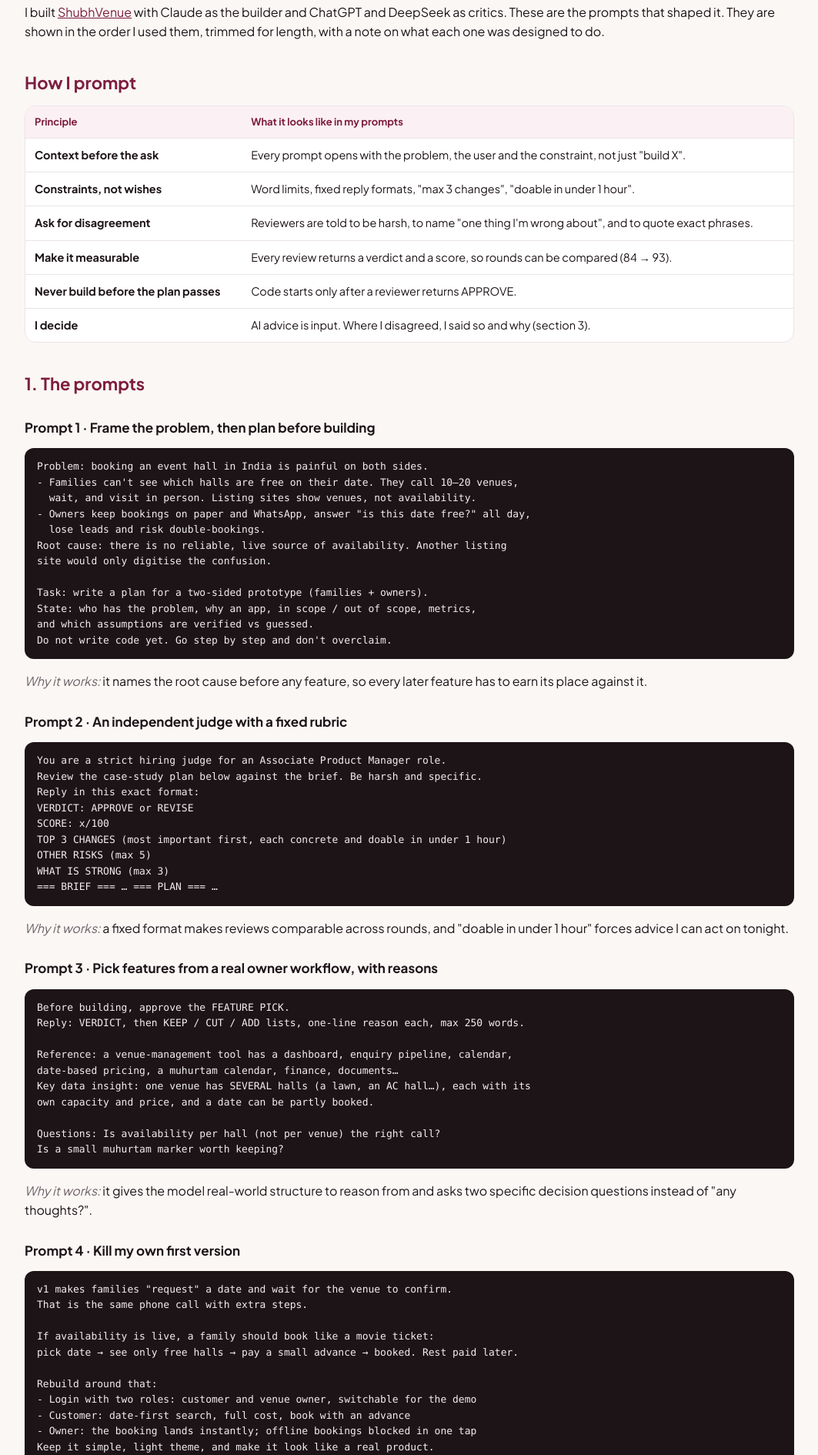
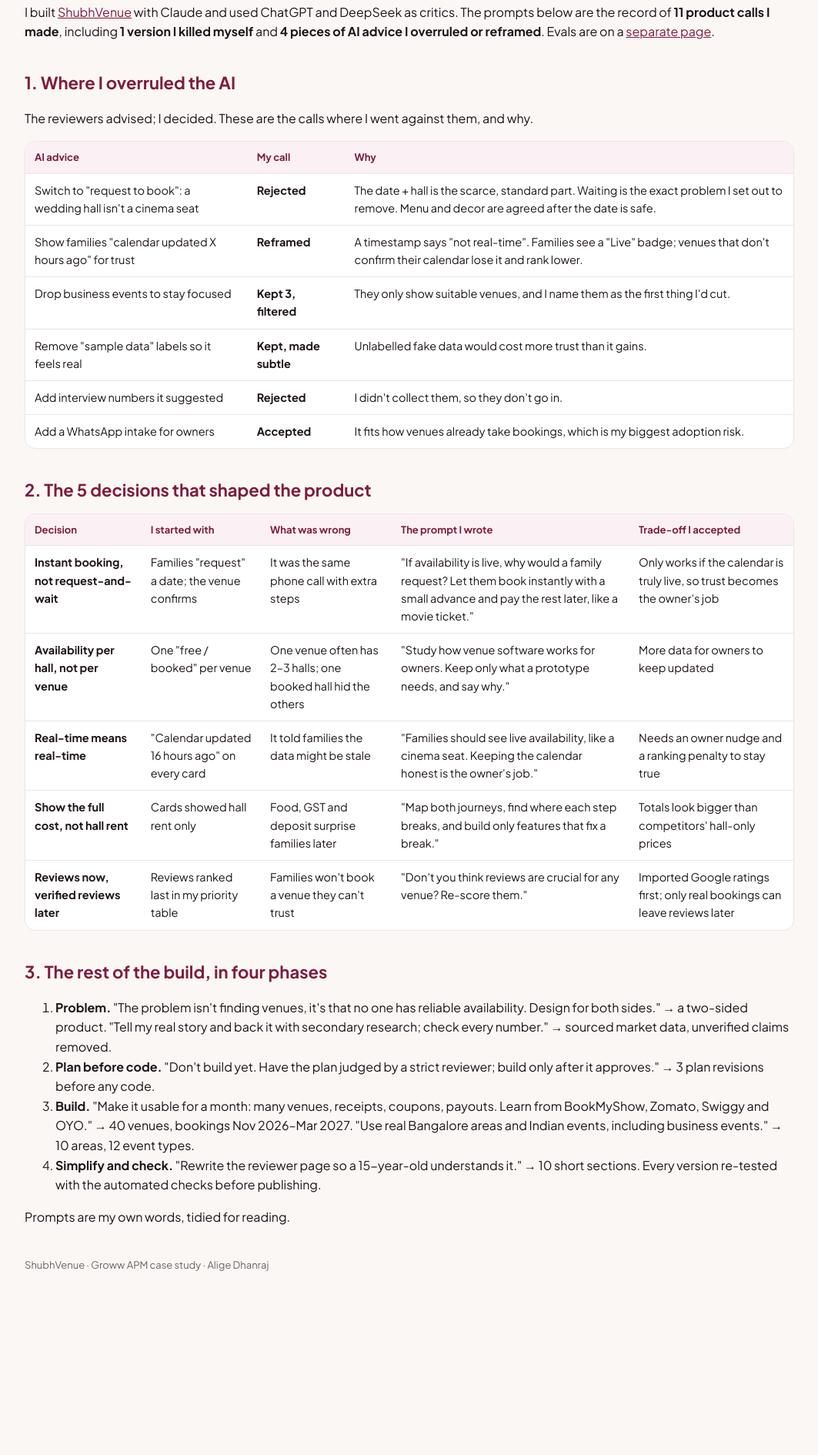
Before and after one commit to Alige-Dhanraj/shubhvenue, a plain HTML site: page prompts.html in a window 1280 px wide. Shown: the part 155-2045 px from the top of the page at 77% size, without its empty margins (108-1171 px from the left). After the commit the page ends 1869 px from the top, so only its background shows below. Drawn offline with Linux system fonts and the light colour scheme.

Commit message:
Restore previous Prompts page (minus Groww/Bangalore justification)
Co-Authored-By: Claude Opus 5.5 <noreply@anthropic.com>
Claude-Session: https://claude.ai/code/session_01BvQU2jawGxStgCSsgq1u6M

```diff
--- a/prompts.html
+++ b/prompts.html
@@ -4,166 +4,10 @@
 main{max-width:1040px;margin:0 auto;padding:28px 20px 60px}h1{font-size:34px;letter-spacing:-.02em;margin:0 0 12px}h2{font-size:22px;color:#7d1d3f;margin:36px 0 10px}
 a{color:#7d1d3f}.tw{overflow-x:auto;background:#fff;border:1px solid #ece4e7;border-radius:14px;margin:12px 0}table{border-collapse:collapse;width:100%;font-size:14.5px}
 th,td{padding:10px 12px;border-bottom:1px solid #ece4e7;text-align:left;vertical-align:top}th{background:#fbf0f3;color:#7d1d3f;font-size:13px}tr:last-child td{border-bottom:0}
-pre{background:#1d1418;color:#f4edef;border-radius:12px;padding:14px 16px;overflow-x:auto;font-size:13px;line-height:1.5}code{font-family:ui-monospace,Menlo,monospace}h3{font-size:17px;margin:26px 0 8px}em{color:#6e6166}footer{color:#6e6166;font-size:13px;margin-top:40px}</style></head><body><div class="top"><div><b>Shubh<span>Venue</span></b><a href="./">Live app</a><a href="prompts.html" class="on">Prompts</a><a href="evals.html" class="">Evals</a></div></div><main><h1>ShubhVenue — Prompts</h1>
-<p>I built <a href="./">ShubhVenue</a> with Claude as the builder and ChatGPT and DeepSeek as critics. These are the prompts that shaped it. They are shown in the order I used them, trimmed for length, with a note on what each one was designed to do.</p>
-<h2>How I prompt</h2>
-<div class="tw"><table>
-<thead>
-<tr>
-<th>Principle</th>
-<th>What it looks like in my prompts</th>
-</tr>
-</thead>
-<tbody>
-<tr>
-<td><strong>Context before the ask</strong></td>
-<td>Every prompt opens with the problem, the user and the constraint, not just "build X".</td>
-</tr>
-<tr>
-<td><strong>Constraints, not wishes</strong></td>
-<td>Word limits, fixed reply formats, "max 3 changes", "doable in under 1 hour".</td>
-</tr>
-<tr>
-<td><strong>Ask for disagreement</strong></td>
-<td>Reviewers are told to be harsh, to name "one thing I'm wrong about", and to quote exact phrases.</td>
-</tr>
-<tr>
-<td><strong>Make it measurable</strong></td>
-<td>Every review returns a verdict and a score, so rounds can be compared (84 → 93).</td>
-</tr>
-<tr>
-<td><strong>Never build before the plan passes</strong></td>
-<td>Code starts only after a reviewer returns APPROVE.</td>
-</tr>
-<tr>
-<td><strong>I decide</strong></td>
-<td>AI advice is input. Where I disagreed, I said so and why (section 3).</td>
-</tr>
-</tbody>
-</table></div>
-<h2>1. The prompts</h2>
-<h3>Prompt 1 · Frame the problem, then plan before building</h3>
-<pre><code class="language-text">Problem: booking an event hall in India is painful on both sides.
-- Families can't see which halls are free on their date. They call 10–20 venues,
-  wait, and visit in person. Listing sites show venues, not availability.
-- Owners keep bookings on paper and WhatsApp, answer &quot;is this date free?&quot; all day,
-  lose leads and risk double-bookings.
-Root cause: there is no reliable, live source of availability. Another listing
-site would only digitise the confusion.
-
-Task: write a plan for a two-sided prototype (families + owners).
-State: who has the problem, why an app, in scope / out of scope, metrics,
-and which assumptions are verified vs guessed.
-Do not write code yet. Go step by step and don't overclaim.
-</code></pre>
-<p><em>Why it works:</em> it names the root cause before any feature, so every later feature has to earn its place against it.</p>
-<h3>Prompt 2 · An independent judge with a fixed rubric</h3>
-<pre><code class="language-text">You are a strict hiring judge for an Associate Product Manager role.
-Review the case-study plan below against the brief. Be harsh and specific.
-Reply in this exact format:
-VERDICT: APPROVE or REVISE
-SCORE: x/100
-TOP 3 CHANGES (most important first, each concrete and doable in under 1 hour)
-OTHER RISKS (max 5)
-WHAT IS STRONG (max 3)
-=== BRIEF === … === PLAN === …
-</code></pre>
-<p><em>Why it works:</em> a fixed format makes reviews comparable across rounds, and "doable in under 1 hour" forces advice I can act on tonight.</p>
-<h3>Prompt 3 · Pick features from a real owner workflow, with reasons</h3>
-<pre><code class="language-text">Before building, approve the FEATURE PICK.
-Reply: VERDICT, then KEEP / CUT / ADD lists, one-line reason each, max 250 words.
-
-Reference: a venue-management tool has a dashboard, enquiry pipeline, calendar,
-date-based pricing, a muhurtam calendar, finance, documents…
-Key data insight: one venue has SEVERAL halls (a lawn, an AC hall…), each with its
-own capacity and price, and a date can be partly booked.
-
-Questions: Is availability per hall (not per venue) the right call?
-Is a small muhurtam marker worth keeping?
-</code></pre>
-<p><em>Why it works:</em> it gives the model real-world structure to reason from and asks two specific decision questions instead of "any thoughts?".</p>
-<h3>Prompt 4 · Kill my own first version</h3>
-<pre><code class="language-text">v1 makes families &quot;request&quot; a date and wait for the venue to confirm.
-That is the same phone call with extra steps.
-
-If availability is live, a family should book like a movie ticket:
-pick date → see only free halls → pay a small advance → booked. Rest paid later.
-
-Rebuild around that:
-- Login with two roles: customer and venue owner, switchable for the demo
-- Customer: date-first search, full cost, book with an advance
-- Owner: the booking lands instantly; offline bookings blocked in one tap
-Keep it simple, light theme, and make it look like a real product.
-</code></pre>
-<p><em>Why it works:</em> it states what is wrong with the current product before asking for the fix, so the rebuild targets the cause, not the look.</p>
-<h3>Prompt 5 · Journey first, features second</h3>
-<pre><code class="language-text">Map the journey for families and for venue owners.
-For each step write: PAIN -&gt; FEATURE.
-Only build features that fix a named pain.
-Then judge it: VERDICT, SCORE, KEEP / CUT / ADD (one line each, max 300 words).
-Prioritise what best shows product thinking in a prototype built tonight.
-</code></pre>
-<p><em>Why it works:</em> every feature in the app traces back to a pain on the journey map; nothing is added because it is "nice to have".</p>
-<h3>Prompt 6 · Invite the strongest disagreement</h3>
-<pre><code class="language-text">You are a VP Product with 15+ years in consumer internet.
-Be a tough critic and DISAGREE where you think I'm wrong.
-Review my plan (instant booking with a 10% advance, two-sided marketplace).
-Reply: VERDICT, SCORE, TOP 5 CHANGES, WHAT TO CUT,
-ONE THING I'M WRONG ABOUT. Max 350 words.
-</code></pre>
-<p><em>Why it works:</em> "one thing I'm wrong about" surfaced the best objection to my core decision (a hall isn't a cinema seat), which I then answered in the product.</p>
-<h3>Prompt 7 · A final fact check, quote by quote</h3>
-<pre><code class="language-text">FINAL CHECK before submission. Check this page for factual errors,
-claims that sound invented or overclaimed, logic gaps and tone.
-Reply: VERDICT (READY / FIX FIRST), SCORE,
-MUST-FIX (max 4: quote the exact phrase and give the replacement),
-NICE-TO-HAVE (max 3).
-</code></pre>
-<p><em>Why it works:</em> "quote the exact phrase and give the replacement" turns vague feedback into edits, and it caught an unclear money example and two overclaims.</p>
-<h2>2. The 5 decisions these prompts led to</h2>
-<div class="tw"><table>
-<thead>
-<tr>
-<th>Decision</th>
-<th>I started with</th>
-<th>What was wrong</th>
-<th>Trade-off I accepted</th>
-</tr>
-</thead>
-<tbody>
-<tr>
-<td><strong>Instant booking, not request-and-wait</strong></td>
-<td>Families "request" a date</td>
-<td>Same phone call with extra steps</td>
-<td>Only works if the calendar is truly live, so trust becomes the owner's job</td>
-</tr>
-<tr>
-<td><strong>Availability per hall, not per venue</strong></td>
-<td>One "free / booked" per venue</td>
-<td>One booked hall hid the others</td>
-<td>More data for owners to keep updated</td>
-</tr>
-<tr>
-<td><strong>Live means live</strong></td>
-<td>"Calendar updated 16 hours ago" on cards</td>
-<td>Told families the data might be stale</td>
-<td>Needs an owner nudge and a ranking penalty</td>
-</tr>
-<tr>
-<td><strong>Show the full cost</strong></td>
-<td>Hall rent only</td>
-<td>Food, GST and deposit surprise families later</td>
-<td>Totals look higher than hall-only prices elsewhere</td>
-</tr>
-<tr>
-<td><strong>Reviews now, verified reviews later</strong></td>
-<td>Reviews ranked last</td>
-<td>Families won't book a venue they can't trust</td>
-<td>Imported ratings first; only real bookings can review later</td>
-</tr>
-</tbody>
-</table></div>
-<h2>3. Where I overruled the AI</h2>
+footer{color:#6e6166;font-size:13px;margin-top:40px}</style></head><body><div class="top"><div><b>Shubh<span>Venue</span></b><a href="./">Live app</a><a href="prompts.html" class="on">Prompts</a><a href="evals.html" class="">Evals</a></div></div><main><h1>ShubhVenue — Prompts</h1>
+<p>I built <a href="./">ShubhVenue</a> with Claude and used ChatGPT and DeepSeek as critics. The prompts below are the record of <strong>11 product calls I made</strong>, including <strong>1 version I killed myself</strong> and <strong>4 pieces of AI advice I overruled or reframed</strong>. Evals are on a <a href="evals.html">separate page</a>.</p>
+<h2>1. Where I overruled the AI</h2>
+<p>The reviewers advised; I decided. These are the calls where I went against them, and why.</p>
 <div class="tw"><table>
 <thead>
 <tr>
@@ -174,29 +18,91 @@ NICE-TO-HAVE (max 3).
 </thead>
 <tbody>
 <tr>
-<td>Switch to "request to book"</td>
+<td>Switch to "request to book": a wedding hall isn't a cinema seat</td>
 <td><strong>Rejected</strong></td>
-<td>The date + hall is the scarce part; waiting is the problem I set out to remove. Menu and decor are agreed after the date is safe.</td>
+<td>The date + hall is the scarce, standard part. Waiting is the exact problem I set out to remove. Menu and decor are agreed after the date is safe.</td>
 </tr>
 <tr>
-<td>Show "calendar updated X hours ago"</td>
+<td>Show families "calendar updated X hours ago" for trust</td>
 <td><strong>Reframed</strong></td>
-<td>A timestamp says "not real-time". Families see a "Live" badge that venues lose if they don't confirm.</td>
+<td>A timestamp says "not real-time". Families see a "Live" badge; venues that don't confirm their calendar lose it and rank lower.</td>
 </tr>
 <tr>
-<td>Drop business events</td>
+<td>Drop business events to stay focused</td>
 <td><strong>Kept 3, filtered</strong></td>
-<td>They only show suitable venues, and they are the first thing I would cut.</td>
+<td>They only show suitable venues, and I name them as the first thing I'd cut.</td>
 </tr>
 <tr>
-<td>Remove "sample data" labels</td>
+<td>Remove "sample data" labels so it feels real</td>
 <td><strong>Kept, made subtle</strong></td>
-<td>Unlabelled sample data would cost trust.</td>
+<td>Unlabelled fake data would cost more trust than it gains.</td>
 </tr>
 <tr>
-<td>Add WhatsApp intake for owners</td>
+<td>Add interview numbers it suggested</td>
+<td><strong>Rejected</strong></td>
+<td>I didn't collect them, so they don't go in.</td>
+</tr>
+<tr>
+<td>Add a WhatsApp intake for owners</td>
 <td><strong>Accepted</strong></td>
-<td>It matches how venues already take bookings.</td>
+<td>It fits how venues already take bookings, which is my biggest adoption risk.</td>
 </tr>
 </tbody>
-</table></div><footer>ShubhVenue · product case study · Alige Dhanraj</footer></main></body></html>
+</table></div>
+<h2>2. The 5 decisions that shaped the product</h2>
+<div class="tw"><table>
+<thead>
+<tr>
+<th>Decision</th>
+<th>I started with</th>
+<th>What was wrong</th>
+<th>The prompt I wrote</th>
+<th>Trade-off I accepted</th>
+</tr>
+</thead>
+<tbody>
+<tr>
+<td><strong>Instant booking, not request-and-wait</strong></td>
+<td>Families "request" a date; the venue confirms</td>
+<td>It was the same phone call with extra steps</td>
+<td>"If availability is live, why would a family request? Let them book instantly with a small advance and pay the rest later, like a movie ticket."</td>
+<td>Only works if the calendar is truly live, so trust becomes the owner's job</td>
+</tr>
+<tr>
+<td><strong>Availability per hall, not per venue</strong></td>
+<td>One "free / booked" per venue</td>
+<td>One venue often has 2–3 halls; one booked hall hid the others</td>
+<td>"Study how venue software works for owners. Keep only what a prototype needs, and say why."</td>
+<td>More data for owners to keep updated</td>
+</tr>
+<tr>
+<td><strong>Real-time means real-time</strong></td>
+<td>"Calendar updated 16 hours ago" on every card</td>
+<td>It told families the data might be stale</td>
+<td>"Families should see live availability, like a cinema seat. Keeping the calendar honest is the owner's job."</td>
+<td>Needs an owner nudge and a ranking penalty to stay true</td>
+</tr>
+<tr>
+<td><strong>Show the full cost, not hall rent</strong></td>
+<td>Cards showed hall rent only</td>
+<td>Food, GST and deposit surprise families later</td>
+<td>"Map both journeys, find where each step breaks, and build only features that fix a break."</td>
+<td>Totals look bigger than competitors' hall-only prices</td>
+</tr>
+<tr>
+<td><strong>Reviews now, verified reviews later</strong></td>
+<td>Reviews ranked last in my priority table</td>
+<td>Families won't book a venue they can't trust</td>
+<td>"Don't you think reviews are crucial for any venue? Re-score them."</td>
+<td>Imported Google ratings first; only real bookings can leave reviews later</td>
+</tr>
+</tbody>
+</table></div>
+<h2>3. The rest of the build, in four phases</h2>
+<ol>
+<li><strong>Problem.</strong> "The problem isn't finding venues, it's that no one has reliable availability. Design for both sides." → a two-sided product. "Tell my real story and back it with secondary research; check every number." → sourced market data, unverified claims removed.</li>
+<li><strong>Plan before code.</strong> "Don't build yet. Have the plan judged by a strict reviewer; build only after it approves." → 3 plan revisions before any code.</li>
+<li><strong>Build.</strong> "Make it usable for a month: many venues, receipts, coupons, payouts. Learn from BookMyShow, Zomato, Swiggy and OYO." → 40 venues, bookings Nov 2026–Mar 2027. "Use real Bangalore areas and Indian events, including business events." → 10 areas, 12 event types.</li>
+<li><strong>Simplify and check.</strong> "Rewrite the reviewer page so a 15-year-old understands it." → 10 short sections. Every version re-tested with the automated checks before publishing.</li>
+</ol>
+<p>Prompts are my own words, tidied for reading.</p><footer>ShubhVenue · Groww APM case study · Alige Dhanraj</footer></main></body></html>
```
